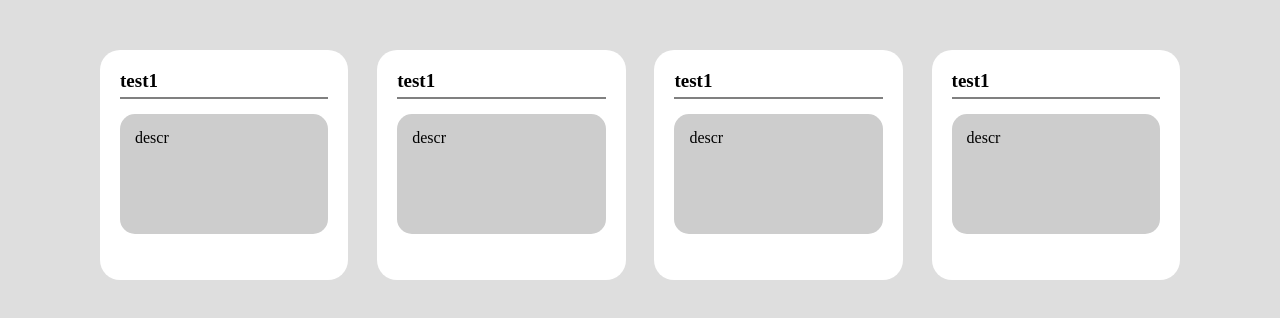
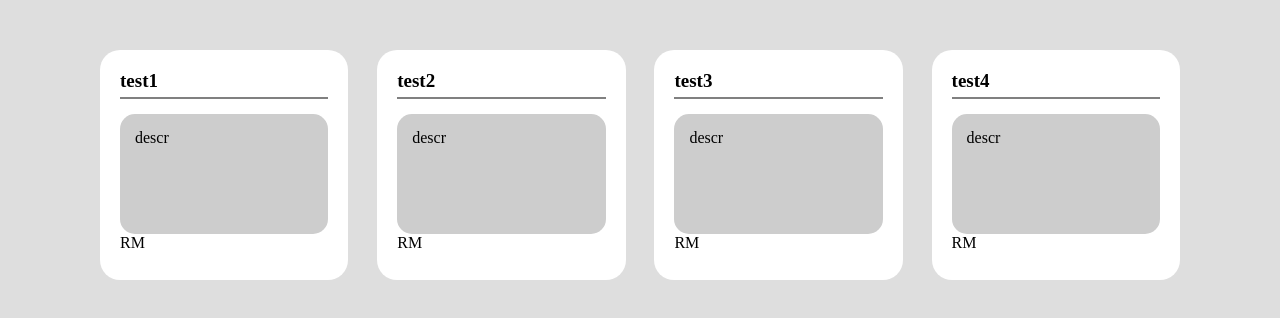
Before and after one commit to ladasfeed/notes, a React (Create React App) app: page / in a window 1280 px wide. Shown: the top 318 px of the page. Built offline with nearby package versions, Linux system fonts and the light colour scheme.

Commit message:
removeItem

```diff
--- a/src/App.js
+++ b/src/App.js
@@ -1,6 +1,6 @@
 import React from 'react';
 import c from "./App.module.css";
-import TaskList from "./containers/TaskCompontentContainer";
+import TaskList from "./containers/TaskListContainer";
 import store from './redux/redux-store/redux-store';
 import { Provider } from 'react-redux'
 
--- a/src/components/TasksList/TaskComponent/TaskComponent.js
+++ b/src/components/TasksList/TaskComponent/TaskComponent.js
@@ -1,12 +1,19 @@
 import React from "react";
 import c from "./TaskComponent.module.css";
 
-const TaskComponent = ({task}) => {
-    const {title, description, isDone, isImportant} = task;
+const TaskComponent = ({task, removeSelf}) => {
+
+    const {title, description, isDone, isImportant, id} = task;
+
+    function destroy() {
+        removeSelf(id)
+    }
+
     return (
         <div className={c.container}>
             <div className={c.title}>{title}</div>
             <div className={c.description}>{description}</div>
+            <div onClick={destroy}>RM</div>
         </div>
     )
 };
--- a/src/components/TasksList/TasksList.js
+++ b/src/components/TasksList/TasksList.js
@@ -1,6 +1,6 @@
 import React from "react";
 import c from "./TasksList.module.css"
-import TaskComponent from "./TaskComponent/TaskComponent";
+import TaskComponent from "../../containers/TaskComponentContainer";
 
 const TaskList = ({tasks}) => {
     console.log(tasks)
--- /dev/null
+++ b/src/containers/TaskComponentContainer.js
@@ -0,0 +1,33 @@
+import React from "react";
+import TaskComponent from '../components/TasksList/TaskComponent/TaskComponent';
+import { connect } from 'react-redux';
+import {
+    REMOVE_TASK
+} from '../redux/types/types'
+
+const TaskListContainer = (props) => {
+
+
+    return (
+        <>
+            <TaskComponent
+                task={props.task}
+                removeSelf={props.removeSelf}
+            />
+        </>
+    )
+};
+
+const mapStateToProps = (state) => {
+    return {
+
+    }
+}
+
+const mapDispatchToProps = (dispatch) => {
+    return {
+        removeSelf: (id) => dispatch({type: REMOVE_TASK, payload: id})
+    }
+}
+
+export default connect(mapStateToProps, mapDispatchToProps)(TaskListContainer);
--- a/src/redux/actionCreators/actionCreators.js
+++ b/src/redux/actionCreators/actionCreators.js
@@ -23,3 +23,7 @@ export const addNewTaskAC = () => {
         })
     }
 }
+
+export const removeSelfAC = () => {
+
+}
--- a/src/redux/reducers/taskListReducer.js
+++ b/src/redux/reducers/taskListReducer.js
@@ -2,7 +2,7 @@ import {
     ADD_NEW_TASK,
     CHANGE_NEW_TITLE,
     CHANGE_NEW_DESCR,
-    CHANGE_NEW_IS_DONE,
+    CHANGE_NEW_IS_IMPORTANT,
     REMOVE_TASK
 } from '../types/types'
 
@@ -15,31 +15,31 @@ const initialState = {
             description: 'descr',
             isImportant: false,
             isDone: false,
-            id: '123'
+            id: '1234'
         },
         {
-            title: 'test1',
+            title: 'test2',
             date: '01.01.2020',
             description: 'descr',
             isImportant: false,
             isDone: false,
-            id: '123'
+            id: '1236'
         },
         {
-            title: 'test1',
+            title: 'test3',
             date: '01.01.2020',
             description: 'descr',
             isImportant: false,
             isDone: false,
-            id: '123'
+            id: '1235'
         },
         {
-            title: 'test1',
+            title: 'test4',
             date: '01.01.2020',
             description: 'descr',
             isImportant: false,
             isDone: false,
-            id: '123'
+            id: '1232'
         }
     ],
 
@@ -62,9 +62,10 @@ const taskListReducer = (state = initialState, action) => {
         }
 
         case REMOVE_TASK: {
+            console.log(action.payload)
             return {
                 ...state,
-                tasks: state.tasks.filter((item, index) => action.payload!=index)
+                tasks: state.tasks.filter((item) => action.payload!=item.id)
             }
         }
 
@@ -82,7 +83,7 @@ const taskListReducer = (state = initialState, action) => {
             }
         }
 
-        case CHANGE_NEW_IS_DONE: {
+        case CHANGE_NEW_IS_IMPORTANT: {
             return {
                 ...state,
                 newIsDone: action.payload
--- a/src/redux/types/types.js
+++ b/src/redux/types/types.js
@@ -1,5 +1,5 @@
 export const ADD_NEW_TASK = 'ADD_NEW_TASK';
 export const CHANGE_NEW_TITLE = 'CHANGE_NEW_TITLE';
 export const CHANGE_NEW_DESCR = 'CHANGE_NEW_DESCR';
-export const CHANGE_NEW_IS_DONE = 'CHANGE_NEW_IS_DONE';
+export const CHANGE_NEW_IS_IMPORTANT = 'CHANGE_NEW_IS_DONE';
 export const REMOVE_TASK = 'REMOVE_TASK';
```
Also changed, not shown: src/containers/TaskNewContainer.js (added, +33 -0 lines), src/containers/TaskListContainer.js (renamed from src/containers/TaskCompontentContainer.js).
